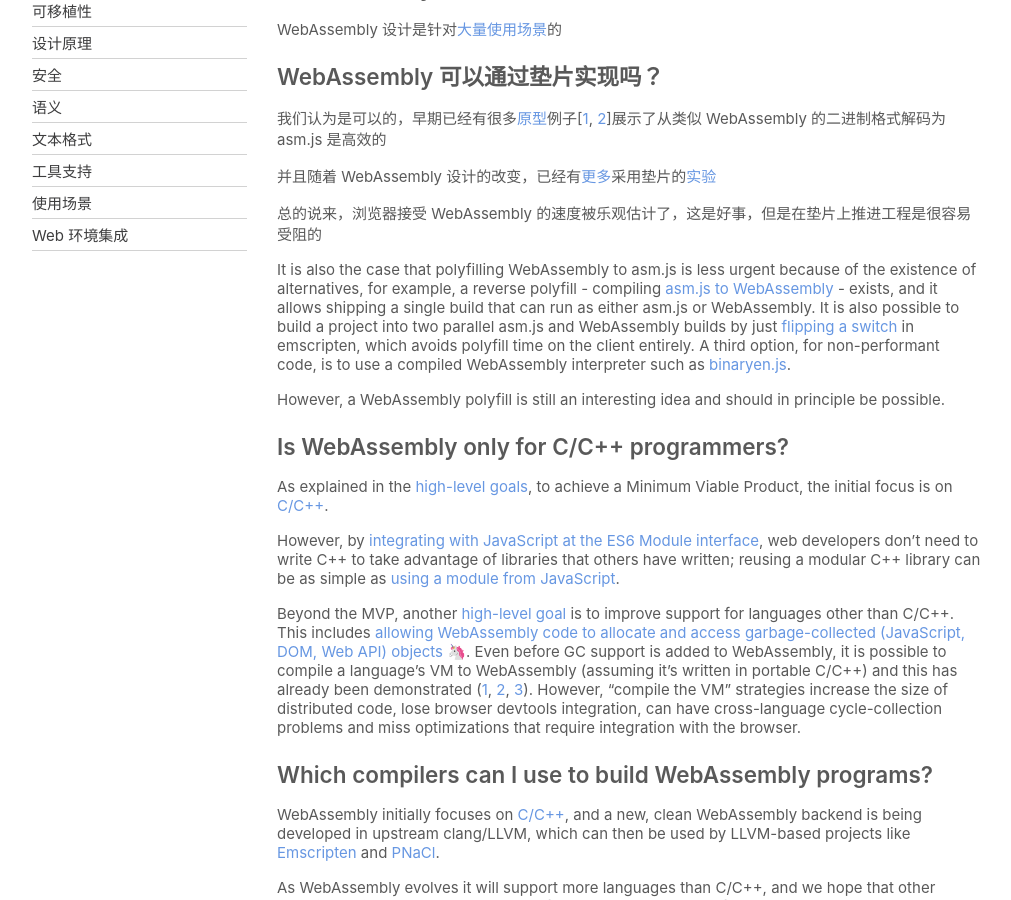
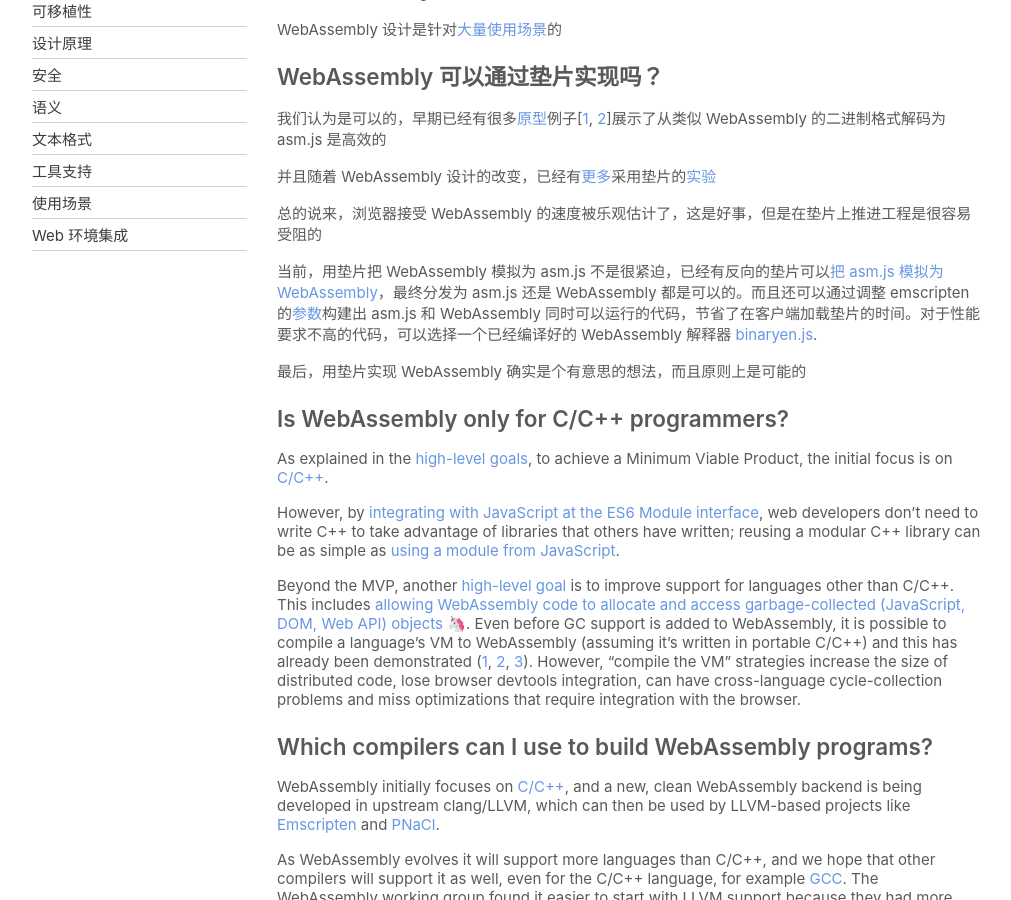
Before and after one commit to int64ago/wasm-cn, a Jekyll site: the page built from design/FAQ.md, in a window 1280 px wide and 900 px high, scrolled down 684 px. Shown: the whole window, without its empty margins (133-1144 px from the left). Built offline with Jekyll 4.4.1, drawn with Linux system fonts in a browser that asks for light colours; emoji names are drawn with the system emoji font.

Commit message:
trans: FAQ 5%

```diff
--- a/design/FAQ.md
+++ b/design/FAQ.md
@@ -40,21 +40,9 @@
 
 总的说来，浏览器接受 WebAssembly 的速度被乐观估计了，这是好事，但是在垫片上推进工程是很容易受阻的
 
-It is also the case that polyfilling WebAssembly to asm.js is less urgent
-because of the existence of alternatives, for example, a reverse polyfill -
-compiling
-[asm.js to WebAssembly](https://github.com/WebAssembly/binaryen/blob/master/src/asm2wasm.h) -
-exists, and it allows shipping a single build that can run as either
-asm.js or WebAssembly. It is also possible to build a project into
-two parallel asm.js and WebAssembly builds by just
-[flipping a switch](https://github.com/kripken/emscripten/wiki/WebAssembly)
-in emscripten, which avoids polyfill time on the client entirely. A third
-option, for non-performant code, is to use a compiled WebAssembly interpreter
-such as
-[binaryen.js](https://github.com/WebAssembly/binaryen/blob/master/test/binaryen.js/test.js).
+当前，用垫片把 WebAssembly 模拟为 asm.js 不是很紧迫，已经有反向的垫片可以[把 asm.js 模拟为 WebAssembly](https://github.com/WebAssembly/binaryen/blob/master/src/asm2wasm.h)，最终分发为 asm.js 还是 WebAssembly 都是可以的。而且还可以通过调整 emscripten 的[参数](https://github.com/kripken/emscripten/wiki/WebAssembly)构建出 asm.js 和 WebAssembly 同时可以运行的代码，节省了在客户端加载垫片的时间。对于性能要求不高的代码，可以选择一个已经编译好的 WebAssembly 解释器 [binaryen.js](https://github.com/WebAssembly/binaryen/blob/master/test/binaryen.js/test.js).
 
-However, a WebAssembly polyfill is still an interesting idea and should in
-principle be possible.
+最后，用垫片实现 WebAssembly 确实是个有意思的想法，而且原则上是可能的
 
 
 ## Is WebAssembly only for C/C++ programmers?
```
